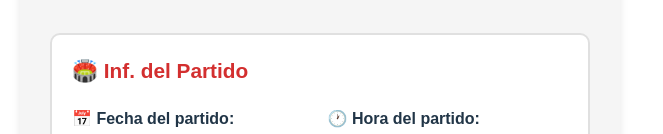
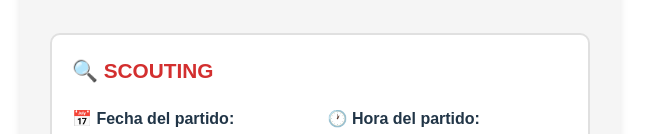
Before and after one commit to matute2500/formulario-react, a React (Vite) app: page / in a window 1280 px wide. Shown: the part 264-398 px from the top of the page, without its empty margins (0-663 px from the left). Built offline with nearby package versions, Linux system fonts and the light colour scheme.

Commit message:
Nuevo cambio

```diff
--- a/src/App.jsx
+++ b/src/App.jsx
@@ -188,7 +188,7 @@ function Formulario() {
             marginBottom: isMobile ? 12 : 20,
             border: '2px solid #e0e0e0'
           }}>
-            <h3 style={{ color: '#d32f2f', marginTop: 0, fontSize: isMobile ? '1.1em' : '1.3em' }}>🏟️ Inf. del Partido</h3>
+                        <h3 style={{ color: '#d32f2f', marginTop: 0, fontSize: isMobile ? '1.1em' : '1.3em' }}>🔍 SCOUTING</h3>
 
                             <div style={{ display: 'grid', gridTemplateColumns: isMobile ? '1fr' : '1fr 1fr', gap: 15 }}>
               <div>
```
